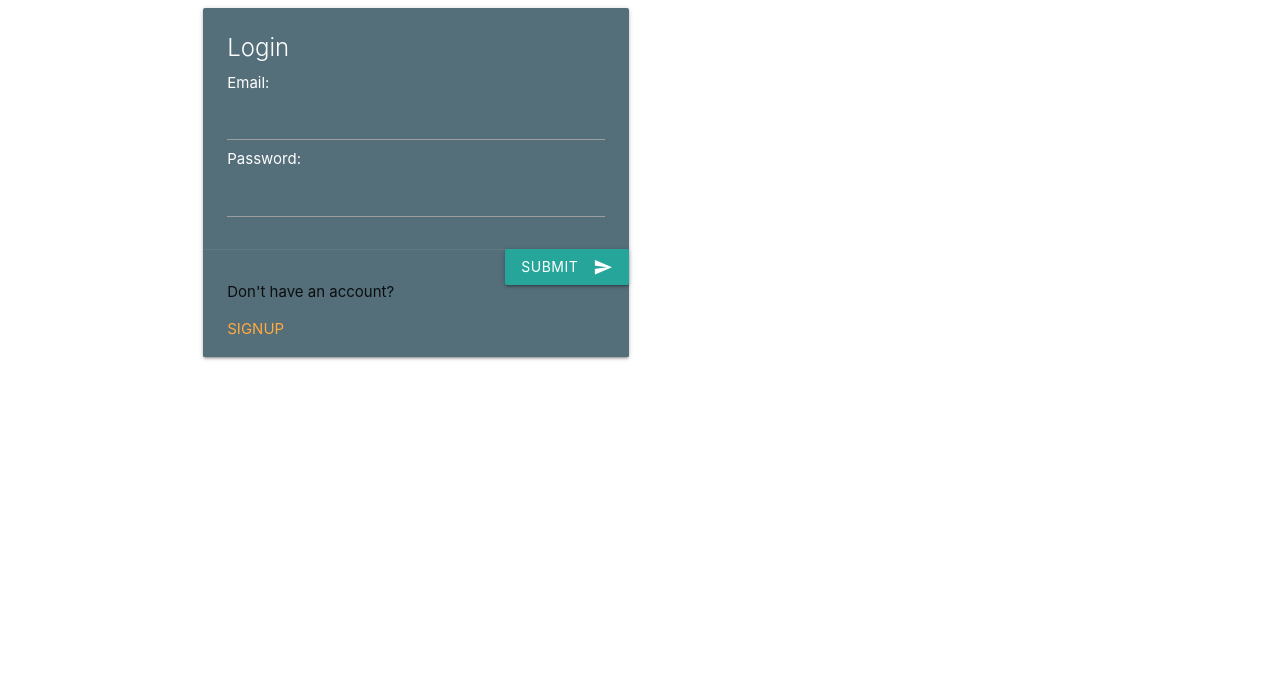
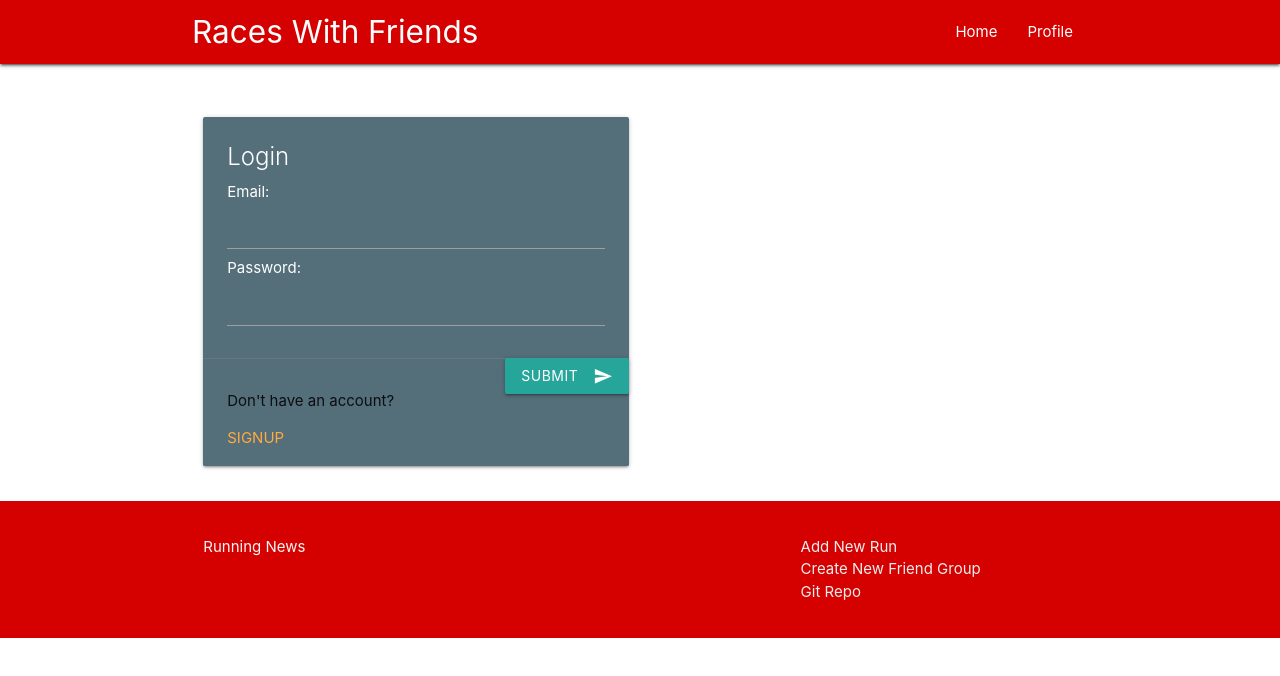
Before and after one commit to AmandaAmos/RaceswithFriends, a website: page public/views/login.html in a window 1280 px wide. Drawn offline with nearby package versions, Linux system fonts and the light colour scheme; files that its build step writes are made by us from their sources; no server answers.

Commit message:
real wax and polish try 2.

```diff
--- a/public/views/login.html
+++ b/public/views/login.html
@@ -16,7 +16,21 @@
 </head>
 
 <body>
-
+    <!-- Navigation Bar-->
+    <nav>
+        <nav class="red accent-4">
+            <div class="container">
+                <div class="nav-wrapper">
+                    <a href="/index" class="brand-logo">Races With Friends</a>
+                    <ul id="nav-mobile" class="right hide-on-med-and-down">
+                        <li><a href="/index">Home</a></li>
+                        <li><a href="/comingsoon">Profile</a></li>
+                    </ul>
+                </div>
+        </nav>
+    </nav>
+    <br>
+    <br>
     <div class="container">
         <div class="row">
             <div class="col s12 m6">
@@ -40,10 +54,30 @@
             </div>
         </div>
     </div>
+    <!-- footer content -->
+    <footer class="page-footer" style="background-color: #d50000;">
+        <div class="container">
+            <div class="row">
+                <div class="col l6 s12">
+                    <a href="https://www.usatf.org/news">
+                        <p class="grey-text text-lighten-4">Running News</p>
+                    </a>
+                </div>
+                <div class="col l4 offset-l2 s12">
+                    <ul>
+                        <li><a class="grey-text text-lighten-3" href="enterRace.html">Add New Run</a></li>
+                        <li><a class="grey-text text-lighten-3" href="comingSoon.html">Create New Friend Group</a></li>
+                        <li><a class="grey-text text-lighten-3"
+                                href="https://github.com/AmandaAmos/RaceswithFriends">Git Repo</a>
+                        </li>
+                    </ul>
+                </div>
+            </div>
+        </div>
 
+    </footer>
 
     <script>
-
         var firebaseConfig = {
             apiKey: "AIzaSyDk8iQZTGOa8typTqY7TGeSryQ-OvfhhJc",
             authDomain: "raceswithfriends.firebaseapp.com",
@@ -80,7 +114,7 @@
                 url: "/api/user",
                 type: "PUT",
                 data: user,
-            }).then(function(conf) {
+            }).then(function (conf) {
                 if (conf) {
                     console.log("logged in")
                     window.localStorage.setItem("user", conf)
@@ -100,7 +134,6 @@
                 // No user is signed in.
             }
         });
-
     </script>
 </body>
 
```
Also changed, not shown: public/views/comingSoon.html (+14 -7 lines), public/views/enterGroup.html (+8 -3 lines), public/views/enterRace.html (+12 -8 lines), public/views/signUp.html (+33 -1 lines). Lines whose indentation alone changed are shown as unchanged.
